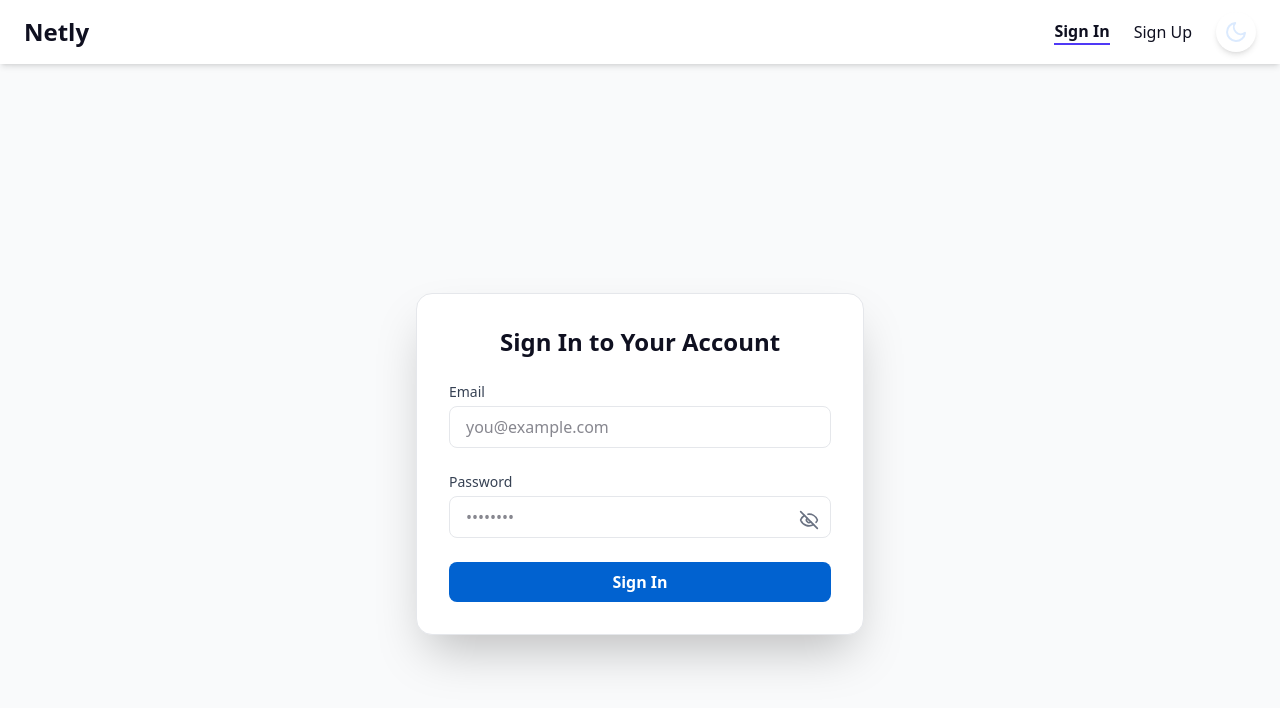
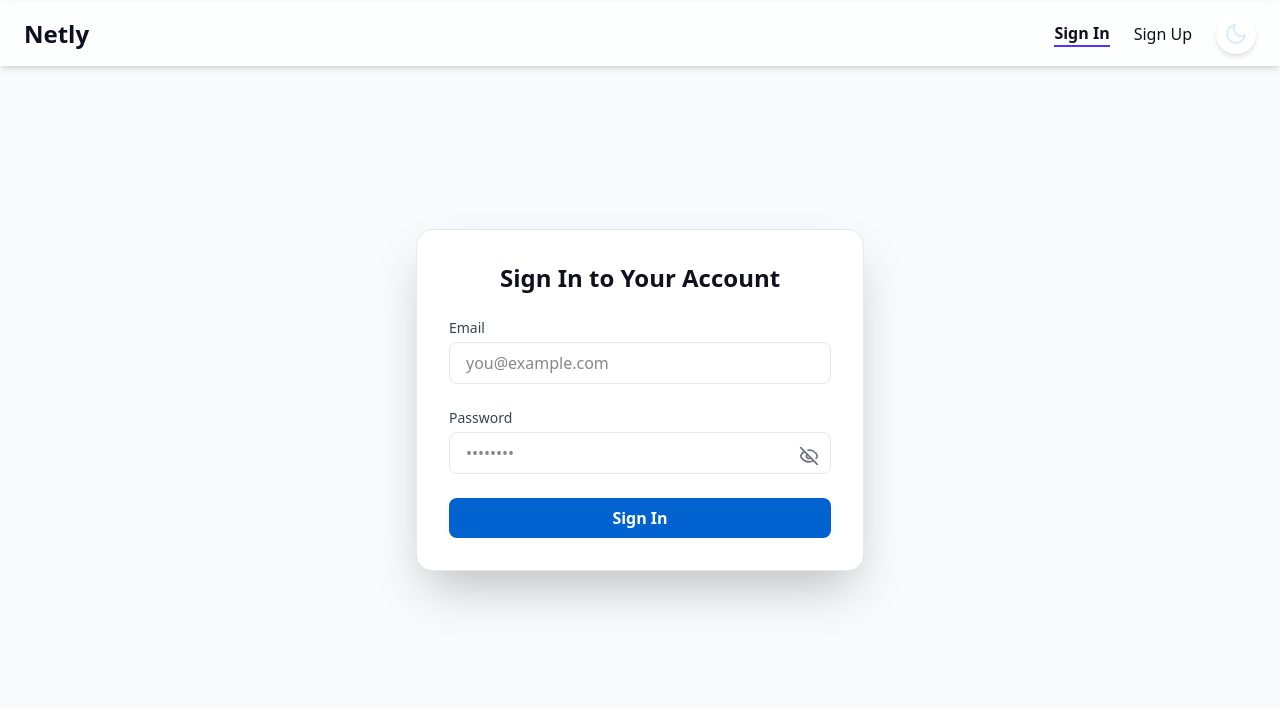
Before and after one commit to Suman-Kshetri/Todo, a React (Vite) app in the folder Frontend/: page /login in a window 1280 px wide. Shown: the top 708 px of the page. Built offline with nearby package versions, Linux system fonts and the light colour scheme.

Commit message:
style adjusted

```diff
--- a/Frontend/src/components/Navbar.tsx
+++ b/Frontend/src/components/Navbar.tsx
@@ -13,22 +13,18 @@ const Navbar: React.FC<NavbarProps> = ({ theme, onToggle }) => {
   return (
     <nav
       className={`
-        flex items-center justify-between px-6 py-3
-        backdrop-blur-md
-        ${
-          theme === "light"
-            ? "bg-white/70 text-[var(--text-color)] shadow-md"
-            : "bg-[var(--secondary-color)] text-[var(--text-color)] shadow-lg fixed top-[2px] left-0 right-0 z-50"
-        }
-      `}
+    fixed top-[2px] left-0 right-0 z-50
+    flex items-center justify-between px-6 py-3 backdrop-blur-md
+    ${
+      theme === "light"
+        ? "bg-white/70 text-[var(--text-color)] shadow-md"
+        : "bg-[var(--secondary-color)] text-[var(--text-color)] shadow-lg"
+    }
+  `}
     >
       {/* App name */}
       <div className="text-2xl font-bold">
-        <NavLink
-          to="/"
-        >
-          Netly
-        </NavLink>
+        <NavLink to="/">Netly</NavLink>
       </div>
 
       {/* Right side actions */}
--- a/Frontend/src/components/pages/LoginPage.tsx
+++ b/Frontend/src/components/pages/LoginPage.tsx
@@ -6,8 +6,13 @@ import { zodResolver } from "@hookform/resolvers/zod";
 
 
 const schema = z.object({
-  email: z.string().email(),
-  password : z.string().min(8)
+  email: z.string().trim().toLowerCase().email("Invalid email"),
+  password: z
+      .string()
+      .min(8, "Password must be at least 8 characters")
+      .regex(/[A-Z]/, "Must include one uppercase")
+      .regex(/[0-9]/, "Must include one number")
+      .regex(/[^A-Za-z0-9]/, "Must include one special character"),
 })
 
 type FormProps = z.infer<typeof schema>
@@ -27,6 +32,7 @@ const LoginPage = () => {
   };
 
   return (
+
     <div className="min-h-screen flex items-center justify-center bg-[var(--bg-color)] px-4 transition-colors duration-300">
       <form
         onSubmit={handleSubmit(onSubmit)}
```
